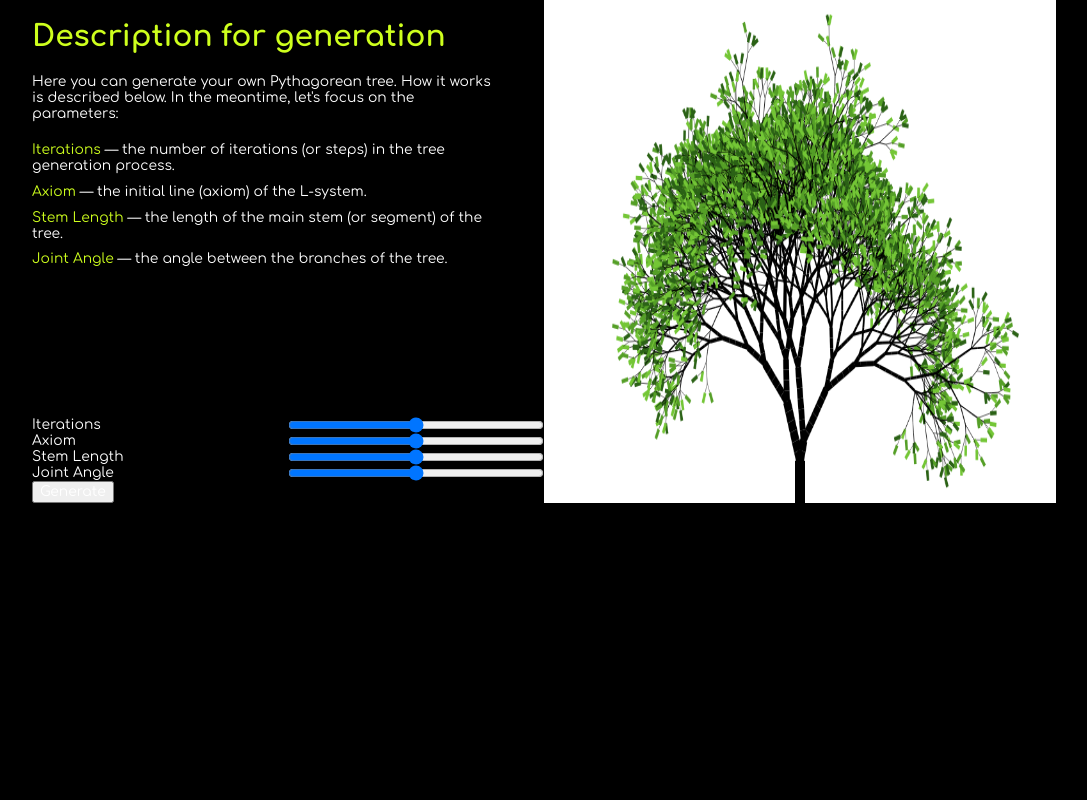
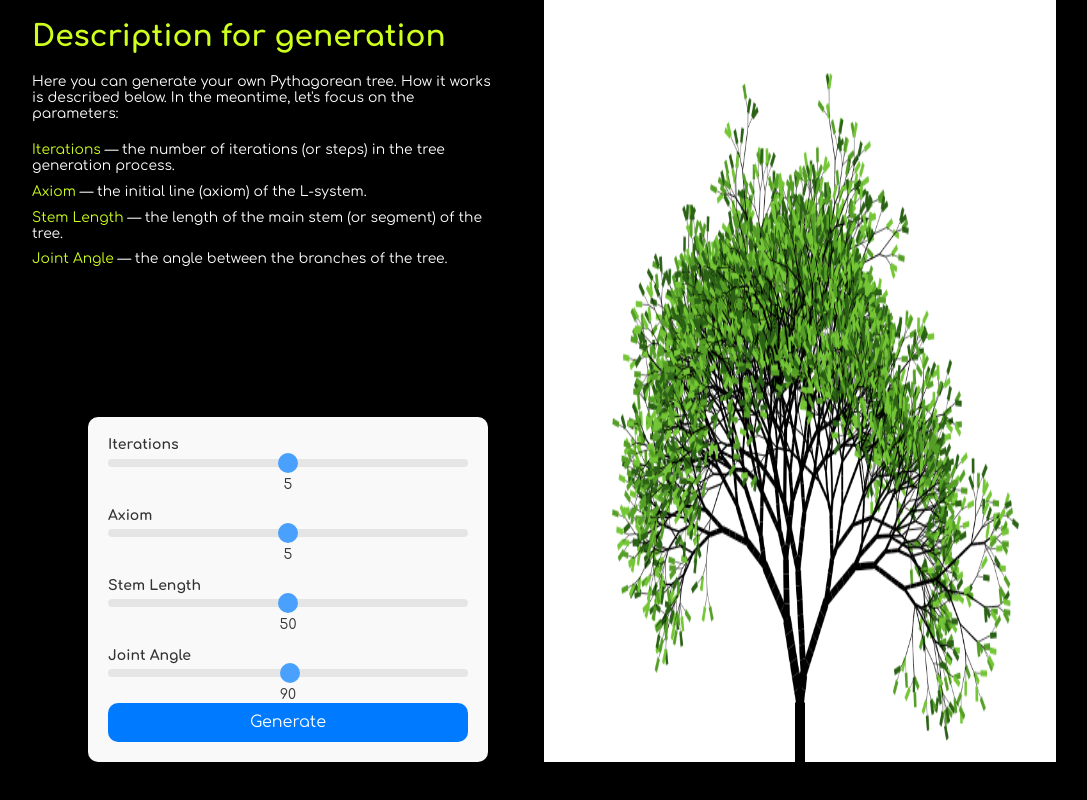
Before and after one commit to DKMFzF/Lindenmayer-System-in-Clean-Architecture, a website built with webpack: page src/presentation/pages/index.html in a window 1280 px wide. Shown: the part 1185-1985 px from the top of the page, without its empty margins (96-1183 px from the left). Before the commit the page ends 1788 px from the top, so only its background shows below. Built offline with nearby package versions, Linux system fonts and the light colour scheme.

Commit message:
add rangeInput-app

```diff
--- /dev/null
+++ b/src/application/rangeInput-app/composition.ts
@@ -0,0 +1,7 @@
+import { container } from "@/composition/di-container";
+import { IRangeInputApp } from "./types";
+import { RangeInputApp } from "./implementation";
+import { APP_SETTINGS } from "@/infrastructure/app-settings";
+import { STRUCTURAL_SETTINGS } from "@/infrastructure/structural-settings";
+
+container.register<IRangeInputApp>(STRUCTURAL_SETTINGS.application.rangeInputApp, new RangeInputApp(APP_SETTINGS));
--- /dev/null
+++ b/src/application/rangeInput-app/implementation.ts
@@ -0,0 +1,18 @@
+import { RangeInputPresenter } from '@/presentation/components/rangeInput-presenter/implementation';
+import { IAppSettings } from '@/types/infrastructure/app-settings';
+import { IRangeInputApp } from './types';
+
+export class RangeInputApp implements IRangeInputApp {
+  private presenter: RangeInputPresenter;
+
+  constructor(settings: IAppSettings) {
+      const rangeInputs = document.querySelectorAll(settings.rangeAppSettings) as NodeListOf<HTMLInputElement>;
+      this.presenter = new RangeInputPresenter(rangeInputs);
+  }
+
+  public initialize(settings: IAppSettings): void {
+    const rangeInputs = document.querySelectorAll(settings.rangeAppSettings) as NodeListOf<HTMLInputElement>;
+    this.presenter = new RangeInputPresenter(rangeInputs);
+    this.presenter.initialize();
+  }
+}
--- /dev/null
+++ b/src/application/rangeInput-app/types.ts
@@ -0,0 +1,5 @@
+import { IAppSettings } from "@/types/infrastructure/app-settings";
+
+export interface IRangeInputApp {
+  initialize(settings: IAppSettings): void;
+}
--- a/src/composition/di-container.ts
+++ b/src/composition/di-container.ts
@@ -11,6 +11,7 @@
 // application
 import '@/application/Stack/composition';
 import '@/application/interpreter/composition';
+import '@/application/rangeInput-app/composition';
 
 // adapters
 import '@/adapters/dom/composition'
--- a/src/composition/launching-app/composition.ts
+++ b/src/composition/launching-app/composition.ts
@@ -6,10 +6,13 @@
 import { Drawer } from "@/adapters/graphics/drawer/types";
 import { SystemInterpreter } from "@/application/interpreter/types";
 import { STRUCTURAL_SETTINGS } from "@/infrastructure/structural-settings";
+import { IRangeInputApp } from "@/application/rangeInput-app/types";
+
 
 container.register<Application>(STRUCTURAL_SETTINGS.launchingApp, new App(
   container.get<ISystemBuilder>(STRUCTURAL_SETTINGS.domain.lSystem),
   container.get<Drawer>(STRUCTURAL_SETTINGS.adapters.graphics.drawer),
   container.get<SystemInterpreter>(STRUCTURAL_SETTINGS.application.interpreter),
+  container.get<IRangeInputApp>(STRUCTURAL_SETTINGS.application.rangeInputApp),
   APP_SETTINGS
 ));
--- a/src/composition/launching-app/implementation.ts
+++ b/src/composition/launching-app/implementation.ts
@@ -3,6 +3,7 @@
 import { Drawer } from "@/adapters/graphics/drawer/types";
 import { SystemInterpreter } from "@/application/interpreter/types";
 import { IAppSettings } from "@/types/infrastructure/app-settings";
+import { IRangeInputApp } from "@/application/rangeInput-app/types";
 
 // entry point app (fased pattern)
 export class App implements Application {
@@ -10,6 +11,7 @@
 		private builder: ISystemBuilder,
 		private drawer: Drawer,
 		private interpreter: SystemInterpreter,
+		private rangeInput: IRangeInputApp,
 		private settings: IAppSettings
 	) {}
 
@@ -20,5 +22,6 @@
       const { line, ...settings } = instruction;
       this.drawer.drawLine(line, settings);
     });
+		document.addEventListener('DOMContentLoaded', () => this.rangeInput.initialize(this.settings))
 	}
 }
--- a/src/infrastructure/app-settings.ts
+++ b/src/infrastructure/app-settings.ts
@@ -18,4 +18,6 @@
   jointAngle: 20,
   leafWidth: 4,
   stemWidth: 16,
+
+  rangeAppSettings: '.l-system__input[type="range"]',
 };
--- a/src/infrastructure/structural-settings.ts
+++ b/src/infrastructure/structural-settings.ts
@@ -12,6 +12,7 @@
   application: {
     stack: 'JointsStack',
     interpreter: 'SystemInterpreter',
+    rangeInputApp: 'IRangeInputApp'
   },
 
   adapters: {
--- a/src/presentation/common.blocks/l-system.scss
+++ b/src/presentation/common.blocks/l-system.scss
@@ -36,13 +36,96 @@
   }
 
   &__item-description-setting:not(:first-child) {
-    padding-block-start: 10px;
+    margin-block-start: 10px;
   }
 
   &__conainer-input {
     display: flex;
   }
 
+  &__form {
+    max-width: 400px;
+    margin: 0 auto;
+    padding: 20px;
+    background-color: $background-color;
+    border-radius: $border-radius;
+    box-shadow: $shadow;
+  }
+
+  &__container-settings {
+    display: flex;
+    flex-direction: column;
+    gap: 15px;
+  }
+
+  &__container-input {
+    display: flex;
+    flex-direction: column;
+    gap: 5px;
+  }
+
+  &__label {
+    font-size: 14px;
+    color: $text-color;
+    font-weight: bold;
+  }
+
+  &__input[type="range"] {
+    -webkit-appearance: none;
+    width: 100%;
+    height: $input-track-height;
+    background: #ddd;
+    border-radius: $border-radius;
+    outline: none;
+    opacity: 0.7;
+    transition: opacity 0.2s;
+
+    &:hover {
+      opacity: 1;
+    }
+
+    &::-webkit-slider-thumb {
+      -webkit-appearance: none;
+      appearance: none;
+      width: $input-thumb-size;
+      height: $input-thumb-size;
+      background: $primary-color;
+      border-radius: 50%;
+      cursor: pointer;
+    }
+
+    &::-moz-range-thumb {
+      width: $input-thumb-size;
+      height: $input-thumb-size;
+      background: $primary-color;
+      border-radius: 50%;
+      cursor: pointer;
+    }
+  }
+
+  &__value {
+    font-size: 14px;
+    color: $text-color;
+    text-align: center;
+    margin-top: 5px;
+  }
+
+  &__submit-button {
+    width: 100%;
+    padding: 10px;
+    background-color: $primary-color;
+    color: white;
+    border: none;
+    border-radius: $border-radius;
+    font-size: 16px;
+    cursor: pointer;
+    transition: background-color 0.3s ease;
+
+    &:hover {
+        background-color: $hover-color;
+    }
+  }
+
   &__container-canvas {
     background-color: #fff;
   }
--- /dev/null
+++ b/src/presentation/components/rangeInput-presenter/implementation.ts
@@ -0,0 +1,21 @@
+export interface IRangeInputPresenter {
+    initialize(): void;
+}
+
+export class RangeInputPresenter implements IRangeInputPresenter {
+    private rangeInputs: NodeListOf<HTMLInputElement>;
+
+    constructor(rangeInputs: NodeListOf<HTMLInputElement>) {
+        this.rangeInputs = rangeInputs;
+    }
+
+    public initialize(): void {
+        this.rangeInputs.forEach(input => {
+            const valueDisplay = input.nextElementSibling as HTMLElement | null;
+            if (!valueDisplay) return;
+            input.addEventListener('input', () => {
+                valueDisplay.textContent = input.value;
+            });
+        });
+    }
+}
--- /dev/null
+++ b/src/presentation/components/rangeInput-presenter/types.ts
@@ -0,0 +1 @@
+export type RangeInputElements = NodeListOf<HTMLInputElement>;
--- a/src/presentation/pages/index.html
+++ b/src/presentation/pages/index.html
@@ -169,46 +169,56 @@
 											</ul>
 										</div>
 										<div class="l-system__settings">
-											<form name="l-system-settings">
+											<form name="l-system-settings" class="l-system__form">
 												<div class="l-system__container-settings">
-													<div class="l-system__conainer-input">
-														<label class="l-system__label l-system__half"
-															>Iterations</label
-														>
+													<div class="l-system__container-input">
+														<label class="l-system__label">Iterations</label>
 														<input
-															class="l-system__input l-system__half"
+															class="l-system__input"
 															type="range"
+															min="1"
+															max="11"
+															value="6"
 														/>
+														<span class="l-system__value">5</span>
 													</div>
-													<div class="l-system__conainer-input">
-														<label class="l-system__label l-system__half"
-															>Axiom</label
-														>
+													<div class="l-system__container-input">
+														<label class="l-system__label">Axiom</label>
 														<input
-															class="l-system__input l-system__half"
+															class="l-system__input"
 															type="range"
+															min="1"
+															max="11"
+															value="6"
 														/>
+														<span class="l-system__value">5</span>
 													</div>
-													<div class="l-system__conainer-input">
-														<label class="l-system__label l-system__half"
-															>Stem Length</label
-														>
+													<div class="l-system__container-input">
+														<label class="l-system__label">Stem Length</label>
 														<input
-															class="l-system__input l-system__half"
+															class="l-system__input"
 															type="range"
+															min="1"
+															max="101"
+															value="51"
 														/>
+														<span class="l-system__value">50</span>
 													</div>
-													<div class="l-system__conainer-input">
-														<label class="l-system__label l-system__half"
-															>Joint Angle</label
-														>
+													<div class="l-system__container-input">
+														<label class="l-system__label">Joint Angle</label>
 														<input
-															class="l-system__input l-system__half"
+															class="l-system__input"
 															type="range"
+															min="0"
+															max="180"
+															value="91"
 														/>
+														<span class="l-system__value">90</span>
 													</div>
 												</div>
-												<button type="submit">Generate</button>
+												<button type="submit" class="l-system__submit-button">
+													Generate
+												</button>
 											</form>
 										</div>
 									</div>
--- a/src/presentation/scss/_variables.scss
+++ b/src/presentation/scss/_variables.scss
@@ -4,6 +4,16 @@
 $fontSizeDefault: clamp(0.8rem, 0.7767rem + 0.186vw, 1rem);
 $accentColor: #ceff1d;
 $backgroundColor: #000000;
+
+// Переменные для цветов и размеров
+$primary-color: #007bff;
+$hover-color: #0056b3;
+$background-color: #f9f9f9;
+$text-color: #333;
+$border-radius: 10px;
+$shadow: 0 4px 6px rgba(0, 0, 0, 0.1);
+$input-thumb-size: 20px;
+$input-track-height: 8px;
 
 $breakpoints: (
   xss: 320px,
--- /dev/null
+++ b/src/types/application/rangeApp.ts
@@ -0,0 +1 @@
+export type RangeClass = string
--- a/src/types/infrastructure/app-settings.ts
+++ b/src/types/infrastructure/app-settings.ts
@@ -1,4 +1,5 @@
 import { Angle, Length, PixelsAmount, Size } from "@/types/domain/geometry";
+import { RangeClass } from '@/types/application/rangeApp';
 import { Axiom, IterationsCount, RuleSet } from "../domain/l-system";
 
 export interface IAppSettings {
@@ -13,4 +14,6 @@
 
   leafWidth: PixelsAmount;
   stemWidth: PixelsAmount;
+
+  rangeAppSettings: RangeClass;
 }
--- a/src/types/infrastructure/structural-settings.ts
+++ b/src/types/infrastructure/structural-settings.ts
@@ -10,6 +10,7 @@
   application: {
     stack: string;
     interpreter: string;
+    rangeInputApp: string;
   }
 
   adapters: {
```
Also changed, not shown: src/presentation/components/rangeInput-presenter/composition.ts (added).
